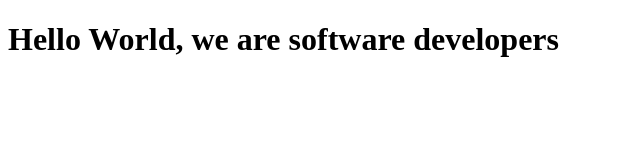
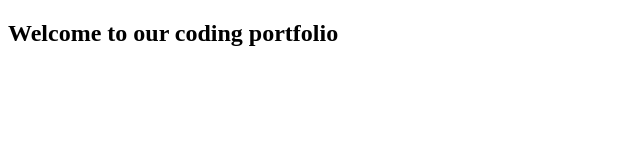
Before and after one commit to Wilihams/collins-william-repos, a plain HTML site: page index.html in a window 1280 px wide. Shown: the whole page, without its empty margins (0-640 px from the left). Drawn offline with Linux system fonts and the light colour scheme.

Commit message:
added new changes

```diff
--- a/index.html
+++ b/index.html
@@ -8,7 +8,11 @@
 
   <body>
     <script src="https://cdn.freecodecamp.org/testable-projects-fcc/v1/bundle.js"></script>
-    <h1>Hello World, we are software developers</h1>
+    <section id="welcome-section">
+      <h1>Welcome to our coding portfolio</h1>
+    </section>
+
+
     <!--
       to send
         first command: git add .
```
